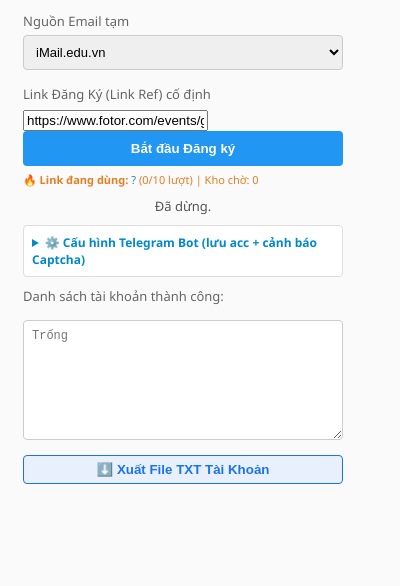
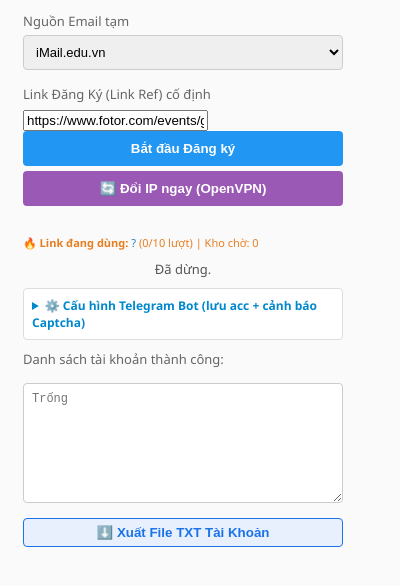
Before and after one commit to thienphung123/fotor-auto-register, a browser extension: page popup.html in a window 400 px wide. Shown: the part 126-712 px from the top of the page. Drawn offline with Linux system fonts and the light colour scheme.

Commit message:
feat(popup): nut Doi IP ngay (OpenVPN) + status div
Them UI cho manual VPN rotate (function manualRotateOpenVPN da co
o background.js:57). Tren VPS Linux co native-helper se rotate IP
ngay; tren Windows local se bao native_host_missing (vo hai).

- #rotateVpnBtn: button mau tim
- #vpnStatus: div hien thi ket qua rotate

```diff
--- a/popup.html
+++ b/popup.html
@@ -33,7 +33,9 @@
   <button id="startBtn">Bắt đầu Đăng ký</button>
   <button id="resumeBtn" style="display:none; background-color:#27ae60;">▶️ Tiếp tục (đã đổi IP)</button>
   <button id="stopBtn">Dừng lại</button>
+  <button id="rotateVpnBtn" style="background-color:#9b59b6;">🔄 Đổi IP ngay (OpenVPN)</button>
 
+  <div id="vpnStatus" style="font-size:11px; color:#9b59b6; margin:4px 0; min-height:14px; text-align:center;"></div>
   <div id="refUsageInfo" style="font-size:11px; color:#e67e22; margin:6px 0; min-height:14px;"></div>
   <div id="status">Đang chờ...</div>
 
```
